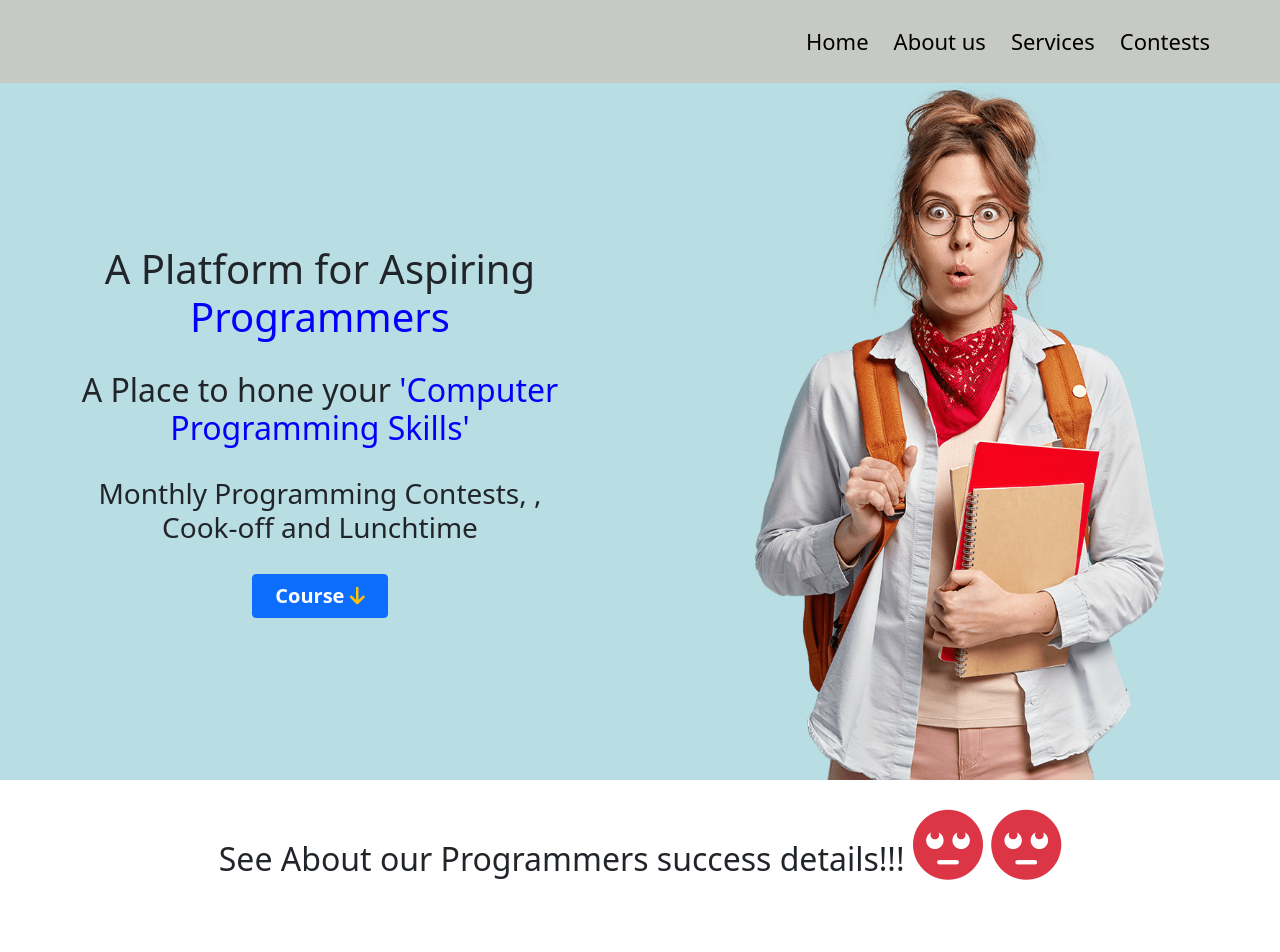
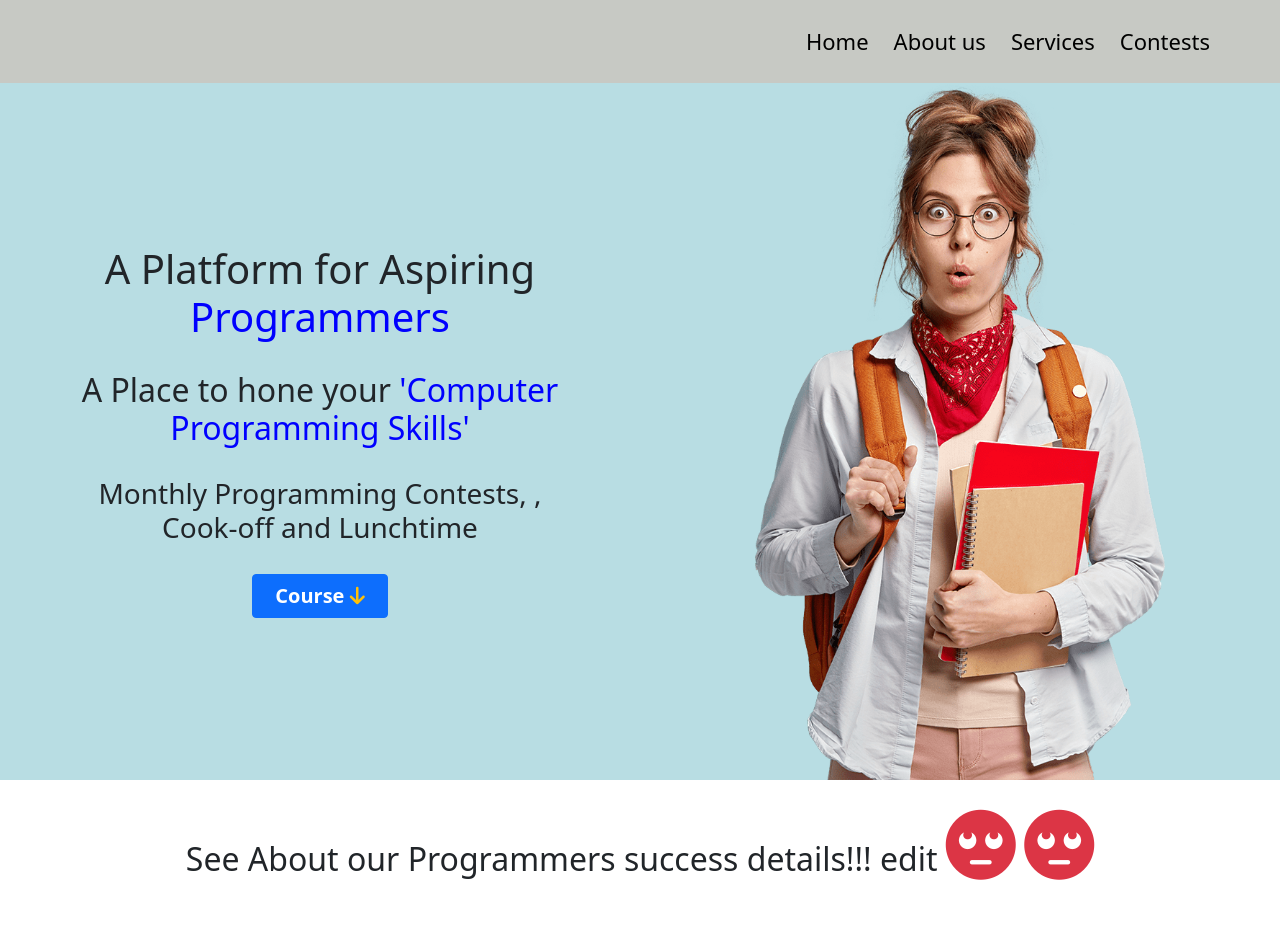
Before and after one commit to omarali18/Programmer-gallery, a React (Create React App) app: page /about in a window 1280 px wide. Shown: the top 952 px of the page. Built offline with nearby package versions, Linux system fonts and the light colour scheme.

Commit message:
change remote test

```diff
--- a/src/components/About/About.js
+++ b/src/components/About/About.js
@@ -7,7 +7,7 @@ const About = () => {
     return (
         <div>
             <Header></Header>
-            <h2 className="about-text">See About our Programmers success details!!!  <i className="fas fa-meh-rolling-eyes text-danger"></i> <i className="fas fa-meh-rolling-eyes text-danger"></i></h2>
+            <h2 className="about-text">See About our Programmers success details!!! edit  <i className="fas fa-meh-rolling-eyes text-danger"></i> <i className="fas fa-meh-rolling-eyes text-danger"></i></h2>
             <Footer></Footer>
         </div>
     );
```
